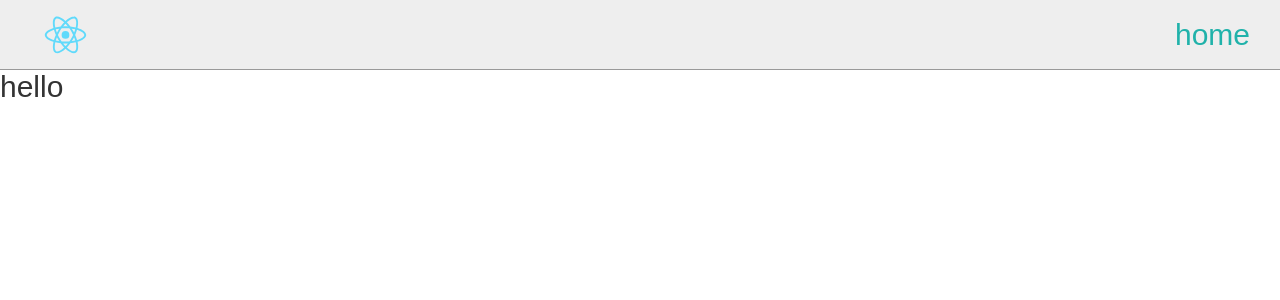
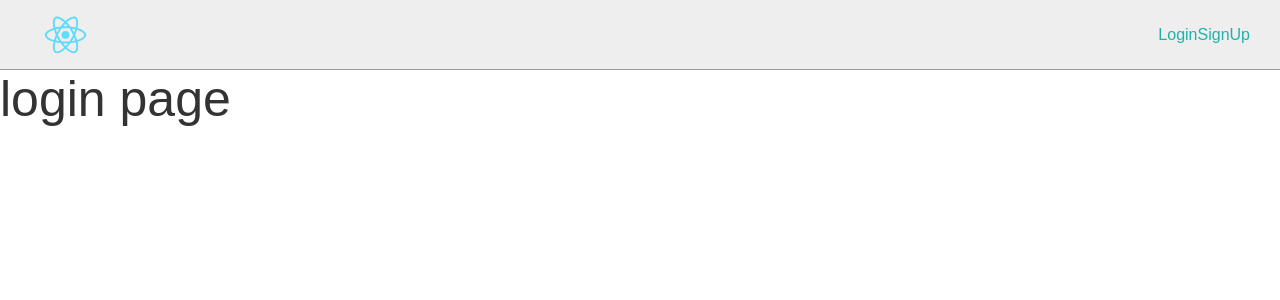
Before and after one commit to xenonflash/react-express-auth, a React (Create React App) app in the folder client/: page /login in a window 1280 px wide. Shown: the top 300 px of the page. Built offline with nearby package versions, Linux system fonts and the light colour scheme.

Commit message:
setup router

```diff
--- a/client/src/components/App.js
+++ b/client/src/components/App.js
@@ -1,19 +1,11 @@
 import React, { Component } from 'react';
-import styled from 'styled-components'
-import Navbar from './Navbar'
-
 class App extends Component {
   render() {
     return (
-      <div className={'App ' + this.props.className }>
-        <Navbar/>
-        hello
+      <div className={'App'}>
+        home
       </div>
     );
   }
 }
-const StyledCom = styled(App)`
-  margin-top: 70px;
-  font-size: 30px;
-`
-export default StyledCom;
+export default App;
--- /dev/null
+++ b/client/src/components/Login.js
@@ -0,0 +1,14 @@
+import React, { Component } from 'react'
+import styled from 'styled-components'
+
+class Comp extends Component{
+
+  render() {
+    return <div className={"login " + this.props.className} >login page</div>
+  }
+}
+
+const Login = styled(Comp)`
+  font-size: 50px
+`
+export default Login
--- a/client/src/components/Navbar.js
+++ b/client/src/components/Navbar.js
@@ -1,11 +1,14 @@
 import React from 'react'
 import styled from 'styled-components'
+import { Link } from 'react-router-dom'
 const logo = require('../logo.svg')
 
 const Component = props => (
   <div className={'navbar ' + props.className}>
     <img src={logo} className="logo"/>
-    <a href=""> home </a>
+    {/* <a href=""> home </a> */}
+    <Link to="/login">Login</Link>
+    <Link to='register'>SignUp</Link>
   </div>
 )
 
@@ -19,7 +22,7 @@ const Navbar = styled(Component)`
   display: flex;
   align-items: center;
   padding: 0 30px;
-  background: #eee
+  background: #eee;
   .logo{
     margin-right: auto;
     height: 50px;
--- a/client/src/index.css
+++ b/client/src/index.css
@@ -25,3 +25,6 @@ a{
   text-decoration: none;
   color: lightseagreen
 }
+.content{
+  margin-top: 70px
+}
--- a/client/src/index.js
+++ b/client/src/index.js
@@ -1,18 +1,25 @@
 import React from 'react';
 import ReactDOM from 'react-dom';
 import './index.css';
-import App from './components/App';
 import { createStore, applyMiddleware} from 'redux'
 import rootReducer from './reducers'
 import { composeWithDevTools } from 'redux-devtools-extension'
 import reduxLogger from 'redux-logger'
 import thunk from 'redux-thunk'
 import { Provider } from 'react-redux'
+import Navbar from './components/Navbar'
+import { BrowserRouter as Router} from 'react-router-dom'
+import routes from './routes'
 
 const store = createStore(rootReducer, composeWithDevTools(applyMiddleware(thunk, reduxLogger)))
 
 
 ReactDOM.render(
   <Provider store={store}>
-    <App />
+    <Router>
+      <div>
+        <Navbar/>
+        { routes }
+      </div>
+    </Router>
   </Provider>, document.getElementById('root'));
--- /dev/null
+++ b/client/src/routes.js
@@ -0,0 +1,12 @@
+import React from 'react'
+import { Route } from "react-router-dom"
+import App from './components/App'
+import Login from './components/Login'
+
+const routes = (
+  <div className="content">
+    <Route exact path="/" component={App} />
+    <Route exact path="/login" component={Login} />
+  </div>
+)
+export default routes
```
